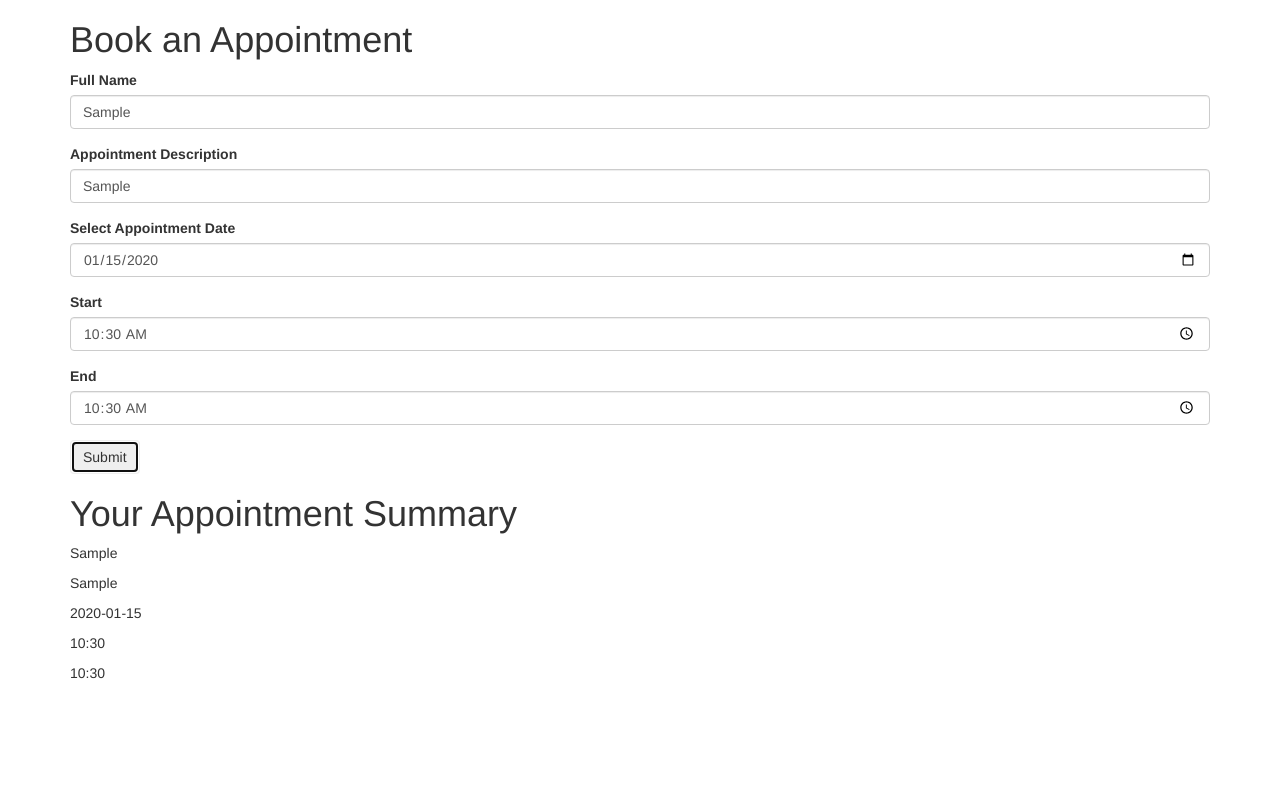
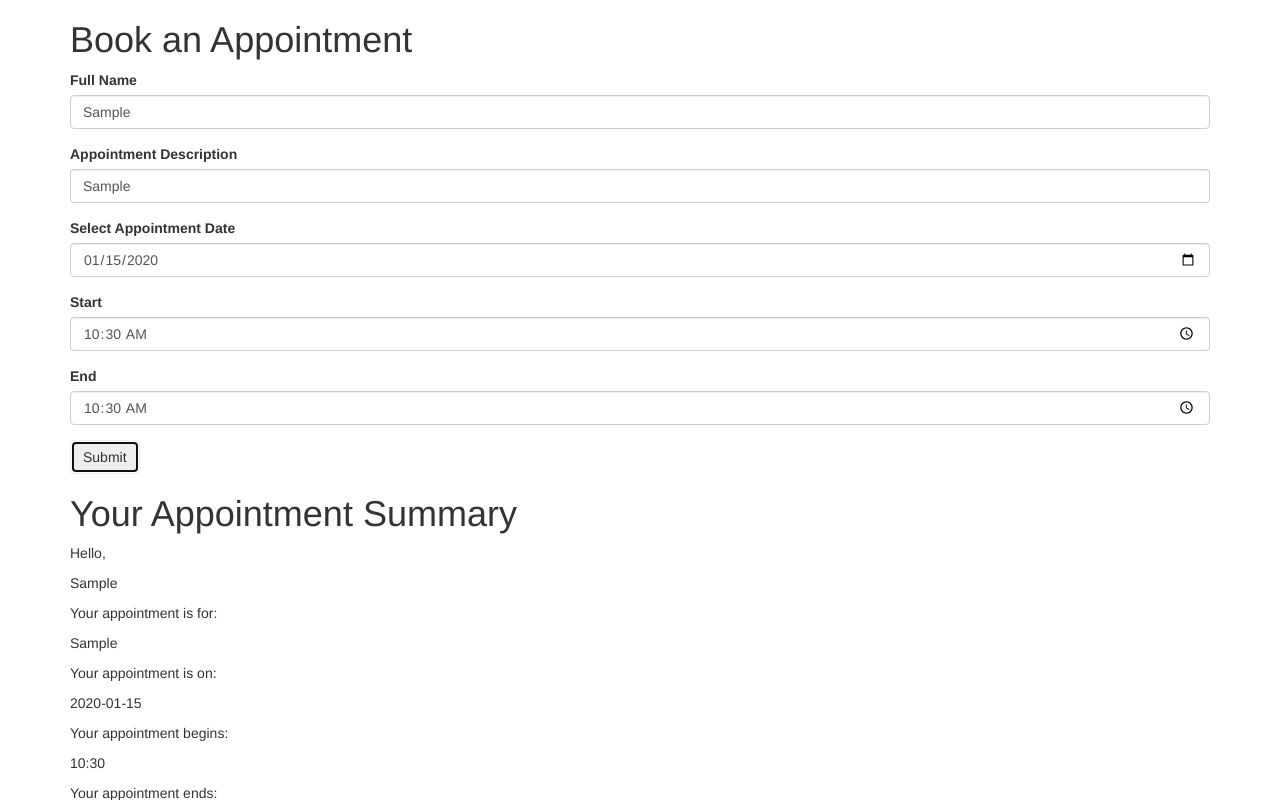
Before and after one commit to matthcraig/Appointments, a plain HTML site: page index.html in a window 1280 px wide. Both pictures are taken after typing "Sample", "Sample", "2020-01-15", "10:30", "10:30" into the empty fields and a click on the button "Submit". Shown: the top 800 px of the page. Drawn offline with Linux system fonts and the light colour scheme.

Commit message:
add a few lines of text, an image of famous doctor
Co-authored-by: Christine Augustine <blacchoy@gmail.com>
Co-authored-by: Peter Grimm <pagrimm@gmail.com>

```diff
--- a/index.html
+++ b/index.html
@@ -38,11 +38,17 @@
 
     <div id="summary">
       <h1>Your Appointment Summary</h1>
+      <p>Hello, </p>
       <p id="result1"></p>
+      <p>Your appointment is for:</p>
       <p id="result2"></p>
+      <p>Your appointment is on:</p>
       <p id="result3"></p>
+      <p>Your appointment begins:</p>
       <p id="result4"></p>
+      <p>Your appointment ends:</p>
       <p id="result5"></p>
+      <img src= "https://ca-times.brightspotcdn.com/dims4/default/ae63323/2147483647/strip/true/crop/334x223+0+101/resize/1680x1120!/quality/90/?url=https%3A%2F%2Fcalifornia-times-brightspot.s3.amazonaws.com%2Fa8%2F36%2F688bc912d96c27585317856a9c7f%2Fla-na-jack-kevorkian09" alt="Doctor Kavorkian" width=300px height=auto>
   </div>
 
 </div>
```
